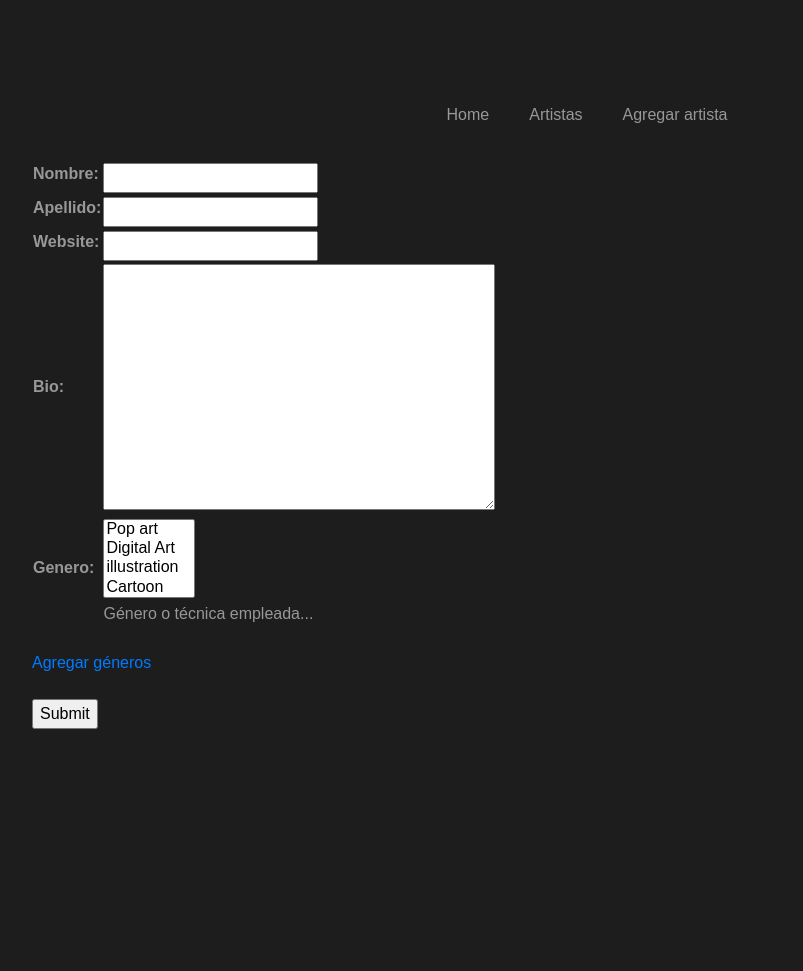
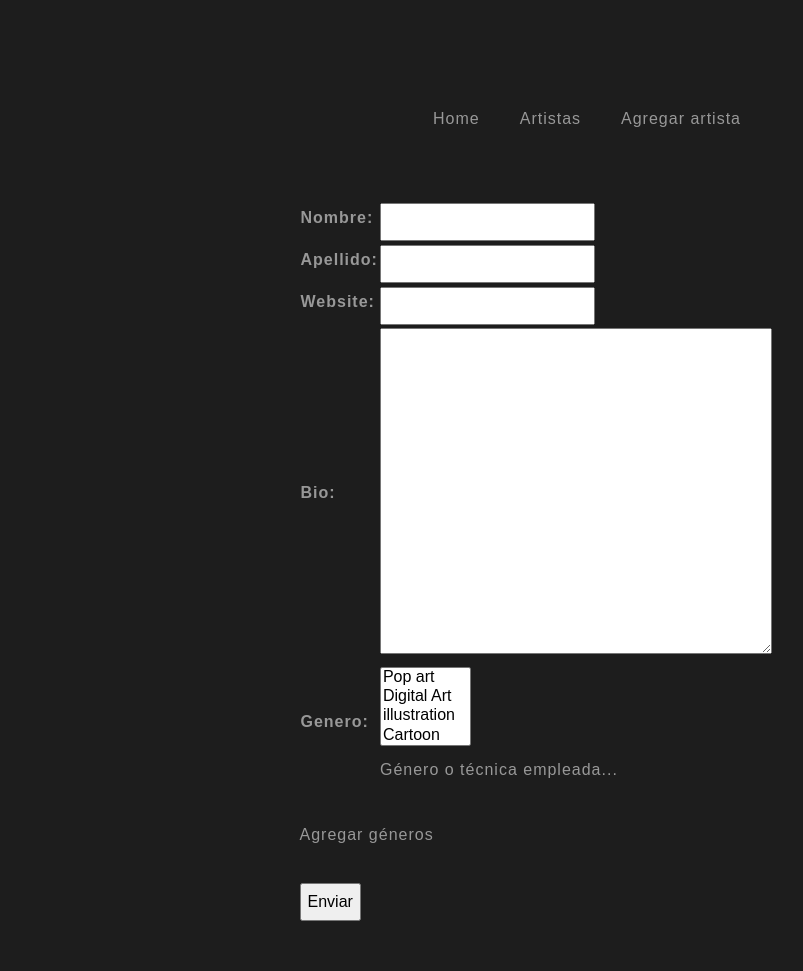
Before and after one commit to eflipe/Django_galeria, a Django app: page /catalogo/autor/create/ in a window 1280 px wide. Shown: the whole page, without its empty margins (53-856 px from the left). Before the commit the page ends 729 px from the top, so only its background shows below. Run offline with Django 3.2, Linux system fonts and the light colour scheme; data comes from the database, SQL or seed files in the repository; both versions use the stored data as it was after the commit; some libraries are stand-ins or nearby versions.

Commit message:
Praparación para producción

```diff
--- a/catalogo/templates/catalogo/autores_detalle.html
+++ b/catalogo/templates/catalogo/autores_detalle.html
@@ -1,7 +1,7 @@
 {% extends 'catalogo/base.html' %}
 
 {% block titulo %}
-  <h1>Info del autor:</h1>
+
   <br>
 {% endblock %}
 {% block content %}
@@ -10,7 +10,7 @@
 
   <h3>Bio: {{ autor_detalle.bio }}</h3>
 
-  <h3>Website: <a href="{{autor_detalle.website}}">{{ autor_detalle.website }}</a></h3>
+  <h3>Website: <a target="_blank" rel="noopener noreferrer" href="{{autor_detalle.website}}">{{ autor_detalle.website }}</a></h3>
   <h3>Géneros: {% for genero in autor_detalle.genero.all %} {{ genero }}{% if not forloop.last %}, {% endif %}{% endfor %}</h3>
   <br>
   <h3><a href="{% url 'pictures_create' autor_detalle.id %}">Agregar imágenes</a></h3>
--- a/catalogo/templates/catalogo/autores_form.html
+++ b/catalogo/templates/catalogo/autores_form.html
@@ -1,7 +1,7 @@
 {% extends "catalogo/base.html" %}
 
 {% block content %}
-  <form action="" method="post">
+  <form  class="custom-centered" action="" method="post">
     {% csrf_token %}
     <table>
     {{ form.as_table }}
@@ -11,7 +11,7 @@
     <a href="{% url 'genero_create' %}">Agregar géneros</a>
     <br>
     <br>
-    <input type="submit" value="Submit">
+    <input type="submit" value="Enviar">
   </form>
 
 {% endblock %}
--- a/catalogo/templates/catalogo/base.html
+++ b/catalogo/templates/catalogo/base.html
@@ -61,7 +61,7 @@
                           <a href="{{ request.path }}?page={{ page_obj.previous_page_number }}"><<</a>
                       {% endif %}
                       <span class="page-current">
-                          {{ page_obj.number }} | {{ page_obj.paginator.num_pages }}.
+                          {{ page_obj.number }} | {{ page_obj.paginator.num_pages }}
                       </span>
                       {% if page_obj.has_next %}
                           <a href="{{ request.path }}?page={{ page_obj.next_page_number }}">>></a>
--- a/catalogo/templates/catalogo/genero_form.html
+++ b/catalogo/templates/catalogo/genero_form.html
@@ -1,11 +1,11 @@
 {% extends "catalogo/base.html" %}
 
 {% block content %}
-  <form action="" method="post">
+  <form class="custom-centered" action="" method="post">
     {% csrf_token %}
     <table>
     {{ form.as_table }}
     </table>
-    <input type="submit" value="Submit">
+    <input type="submit" value="Enviar">
   </form>
 {% endblock %}
--- a/catalogo/templates/catalogo/index.html
+++ b/catalogo/templates/catalogo/index.html
@@ -4,6 +4,7 @@
 {% block titulo %}
 
 <h2 >Galería</h2>
+
 
 <h5 >Recientemente agregadas:</h5>
     <br>
--- a/catalogo/templates/catalogo/pictures_detalle.html
+++ b/catalogo/templates/catalogo/pictures_detalle.html
@@ -15,7 +15,7 @@
 
   <div class="col-lg-3 col-md-4 col-xs-6 thumb">
 
-      <img  src="/media/{{pictures_detalle.pictures}}" alt="{pictures_detalle.titulo}}" style="width: 640px; height: 640px;">
+      <img  src="/media/{{pictures_detalle.pictures}}" alt="{pictures_detalle.titulo}}" style="width: 100%; height: 100%;">
 
   </div>
 
--- a/catalogo/templates/catalogo/pictures_form.html
+++ b/catalogo/templates/catalogo/pictures_form.html
@@ -1,12 +1,12 @@
 {% extends "catalogo/base.html" %}
 
 {% block content %}
-  <form action="" method="post" enctype="multipart/form-data">
+  <form class="custom-centered" action="" method="post" enctype="multipart/form-data">
     {% csrf_token %}
     <table>
     {{ form.as_table }}
     </table>
-    <input type="submit" value="Submit">
+    <input type="submit" value="Enviar">
   </form>
 
 {% endblock %}
--- a/catalogo/urls.py
+++ b/catalogo/urls.py
@@ -6,12 +6,9 @@ urlpatterns = [
     path('autores/', views.AutoresListView.as_view(), name='autores'),
     path('autores/<int:pk>', views.AutoresDetailView.as_view(), name='autores-detalle'),
     path('pictures/<int:pk>', views.PicturesDetailView.as_view(), name='pictures-detalle'),
-    path('autores/create/', views.TrabajosCreate.as_view(), name='author_create'),
     path('autor/create/', views.AutorCreate.as_view(), name='autor_create'),
     path('genero/create/', views.GeneroCreate.as_view(), name='genero_create'),
     path('pictures/<int:pk>/create/', views.PicturesCreate.as_view(), name='pictures_create'),
-    path('autores/<int:pk>/update/', views.TrabajosUpdate.as_view(), name='author_update'),
-    path('autores/<int:pk>/delete/', views.TrabajosDelete.as_view(), name='author_delete'),
 
 
 ]
--- a/catalogo/views.py
+++ b/catalogo/views.py
@@ -1,10 +1,7 @@
-from django.shortcuts import render
-from django.http import Http404
 from django.shortcuts import get_object_or_404
-from django.template import RequestContext
 from catalogo.models import Autores, Pictures, Genero
 from django.views import generic
-from django.views.generic.edit import CreateView, UpdateView, DeleteView
+from django.views.generic.edit import CreateView
 from django.urls import reverse_lazy
 
 
@@ -14,20 +11,6 @@ class PicturesListView(generic.ListView):
     queryset = Pictures.objects.all().order_by('-fecha_agregado')
     template_name = 'catalogo/index.html'
     paginate_by = 8
-
-
-
-# def index(request):
-#     trabajos = Autores.objects.all()
-#     pictures = Pictures.objects.all().order_by('-fecha_agregado')
-#     context = {
-#         'trabajos': trabajos,
-#         'pictures': pictures
-#     }
-#
-#     template = 'catalogo/index.html'
-#
-#     return render(request, template, context=context)
 
 
 class AutoresListView(generic.ListView):
@@ -48,28 +31,12 @@ class PicturesDetailView(generic.DetailView):
     template_name = 'catalogo/pictures_detalle.html'
 
 
-class TrabajosCreate(CreateView):
-    model = Autores
-    fields = '__all__'
-    success_url = reverse_lazy('index')
-
-
-class TrabajosUpdate(UpdateView):
-    model = Autores
-    fields = '__all__'
-
-
-class TrabajosDelete(DeleteView):
-    model = Autores
-    success_url = reverse_lazy('autores')
-
-
 class PicturesCreate(CreateView):
     model = Pictures
     fields = '__all__'
 
-    def get_initial(self):
-        return {'autor': self.object.autor.id}
+    # def get_initial(self):
+    #     return {'autor': self.object.autor.id}
 
     def get_initial(self):
         autor = get_object_or_404(Pictures, pk=self.kwargs.get('pk'))
@@ -79,7 +46,6 @@ class PicturesCreate(CreateView):
 
     def get_success_url(self):
         return reverse_lazy('autores-detalle', kwargs={'pk': self.kwargs['pk']})
-
 
 
 class AutorCreate(CreateView):
--- /dev/null
+++ b/requirements.txt
@@ -0,0 +1,3 @@
+Django==2.2.4
+pytz==2019.2
+sqlparse==0.3.0
--- a/static/catalogo/css/styles.css
+++ b/static/catalogo/css/styles.css
@@ -4,6 +4,13 @@ body {
   color:#989898;
   margin:10px;
   font-size:16px;
+  line-height: 2;
+  letter-spacing: 1px;
+}
+
+h1, h2, h3, h4, h5 {
+  margin: 0;
+  padding: 20px 0;
 }
 
 #nav {
@@ -49,8 +56,18 @@ body {
   font-size: 30px;
 }
 
+div.pagination a {
+  color:#989898;
+}
 
+.custom-centered{
+ margin:40px auto;
+ width:575px;
+}
 
+a {
+  color:#989898;
+}
 
 #demo {
   height:100%;
```
Also changed, not shown: catalogo/templates/catalogo/trabajos_confirm_delete.html (deleted, +0 -14 lines), catalogo/templates/catalogo/trabajos_form.html (deleted, +0 -18 lines), db.sqlite3, media/pictures/travis-freddy-picture.jpg (added), media/pictures/travis-scooby.jpg (added).
